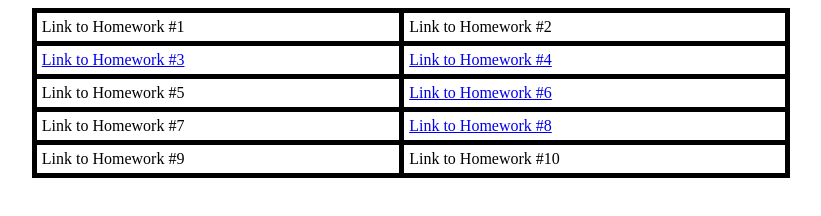
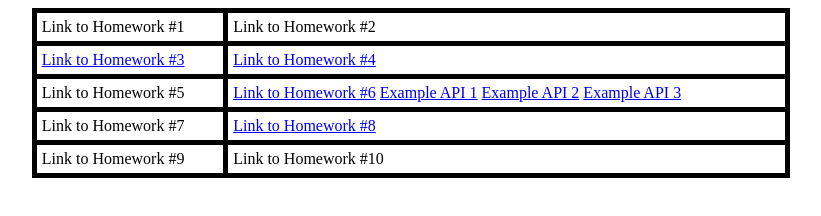
Before and after one commit to ashishbhagchandani/ashishbhagchandani.github.io, a plain HTML site: page gh56jh89.html in a window 1280 px wide. Shown: the whole page, without its empty margins (229-1050 px from the left). Drawn offline with Linux system fonts and the light colour scheme.

Commit message:
Update gh56jh89.html

```diff
--- a/gh56jh89.html
+++ b/gh56jh89.html
@@ -24,7 +24,10 @@ th, td {
   </tr>
   <tr>
     <td>Link to Homework #5</td>
-    <td><a href= "ScrambleThisName.html">Link to Homework #6</a></td>
+    <td><a href= "ScrambleThisName.html">Link to Homework #6</a>
+        <a href= "ScrambleThisName.html">Example API 1</a>
+        <a href= "ScrambleThisName.html">Example API 2</a>
+        <a href= "ScrambleThisName.html">Example API 3</a></td>
   </tr>
   <tr>
     <td>Link to Homework #7</td>
```
